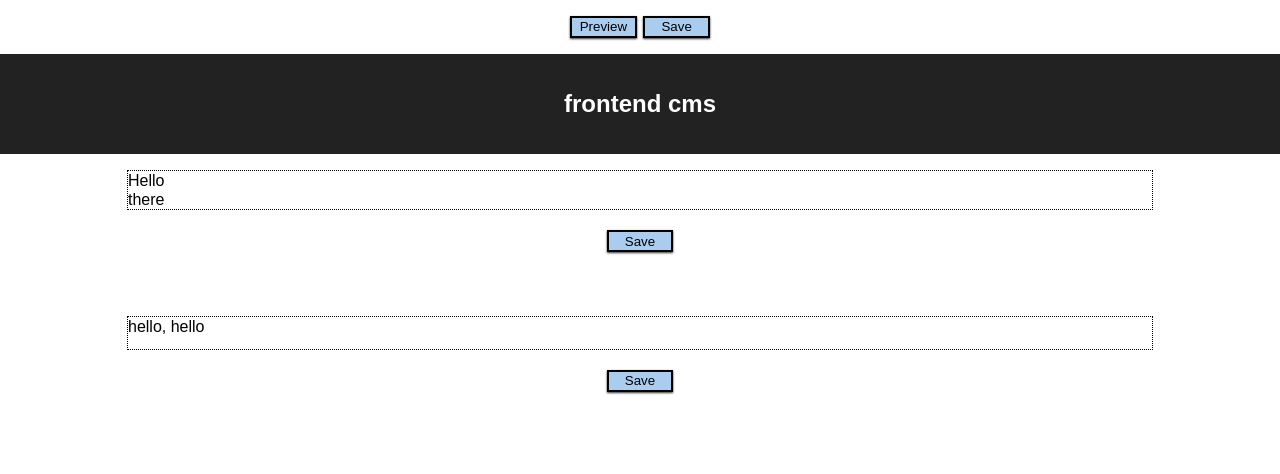
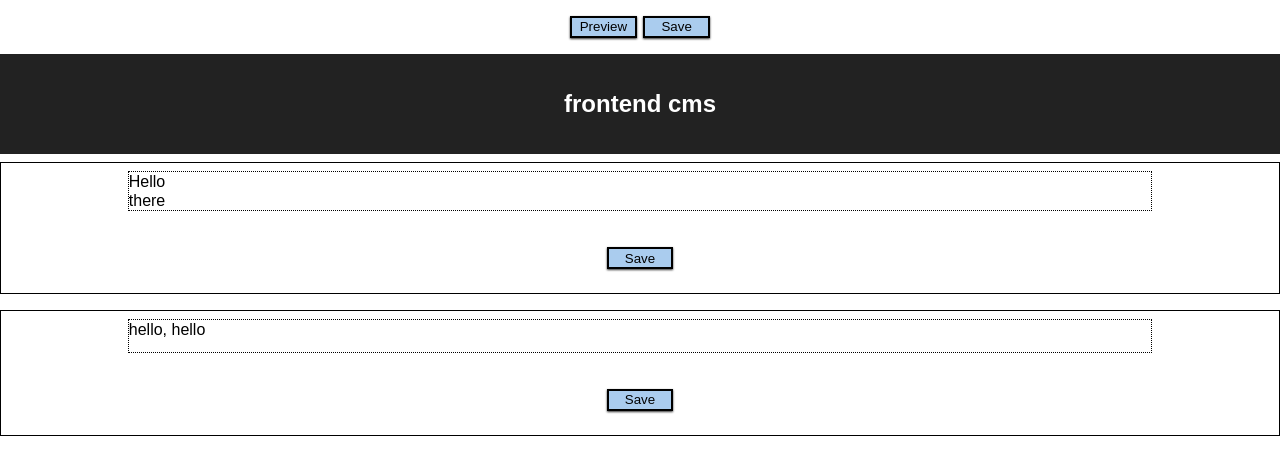
Before and after one commit to as-def/frontend-cms, a React (Create React App) app: page / in a window 1280 px wide. Shown: the top 474 px of the page. Built offline with nearby package versions, Linux system fonts and the light colour scheme.

Commit message:
some more styling for Text items

```diff
--- a/src/Text.css
+++ b/src/Text.css
@@ -4,12 +4,14 @@
   border-style: solid;
   border-color: black;
   margin-left: 0px;
-  margin-bottom: 2em;
+  margin-bottom: 1em;
   margin-right: 0px;
-  margin-top: 0px;
+  margin-top: 0.5em;
+  padding-top: 0.5em;
+  padding-bottom: 0.5em;
+}
+.TextControls {
+  margin-top: 1em;
   padding-top: 1em;
   padding-bottom: 1em;
 }
-.TextControls {
-  margin-top: 1em;
-}
--- a/src/Text.js
+++ b/src/Text.js
@@ -28,7 +28,7 @@ class Text extends Component {
     let view = (
       <div className="TextContainer"
           style={{
-              borderStyle: this.props.editmode ? 'none': 'none'
+              borderStyle: this.props.editmode ? 'solid': 'none'
           }}>
 
           <TextView editable={this.state.editing && this.props.editmode}
```
